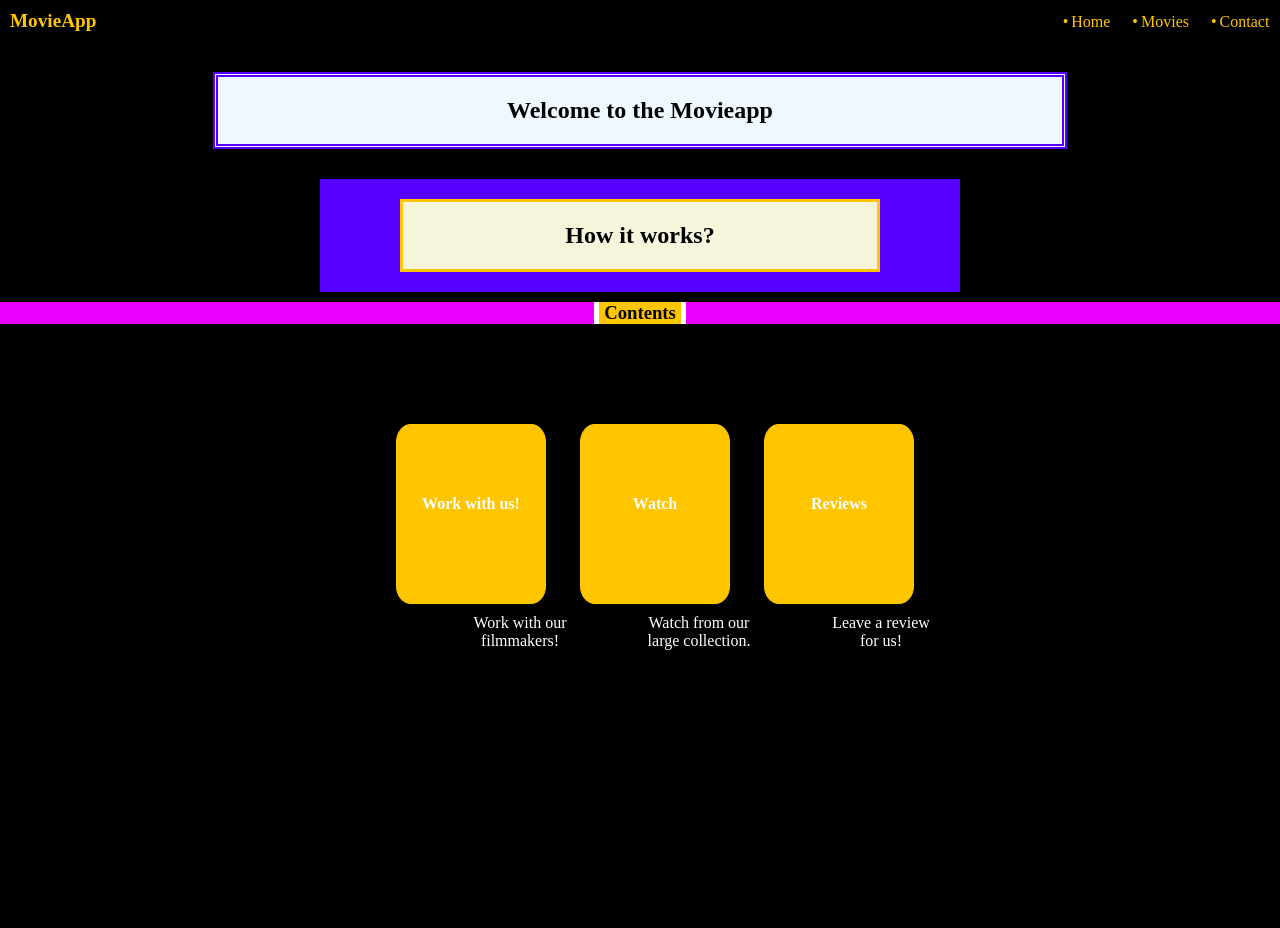
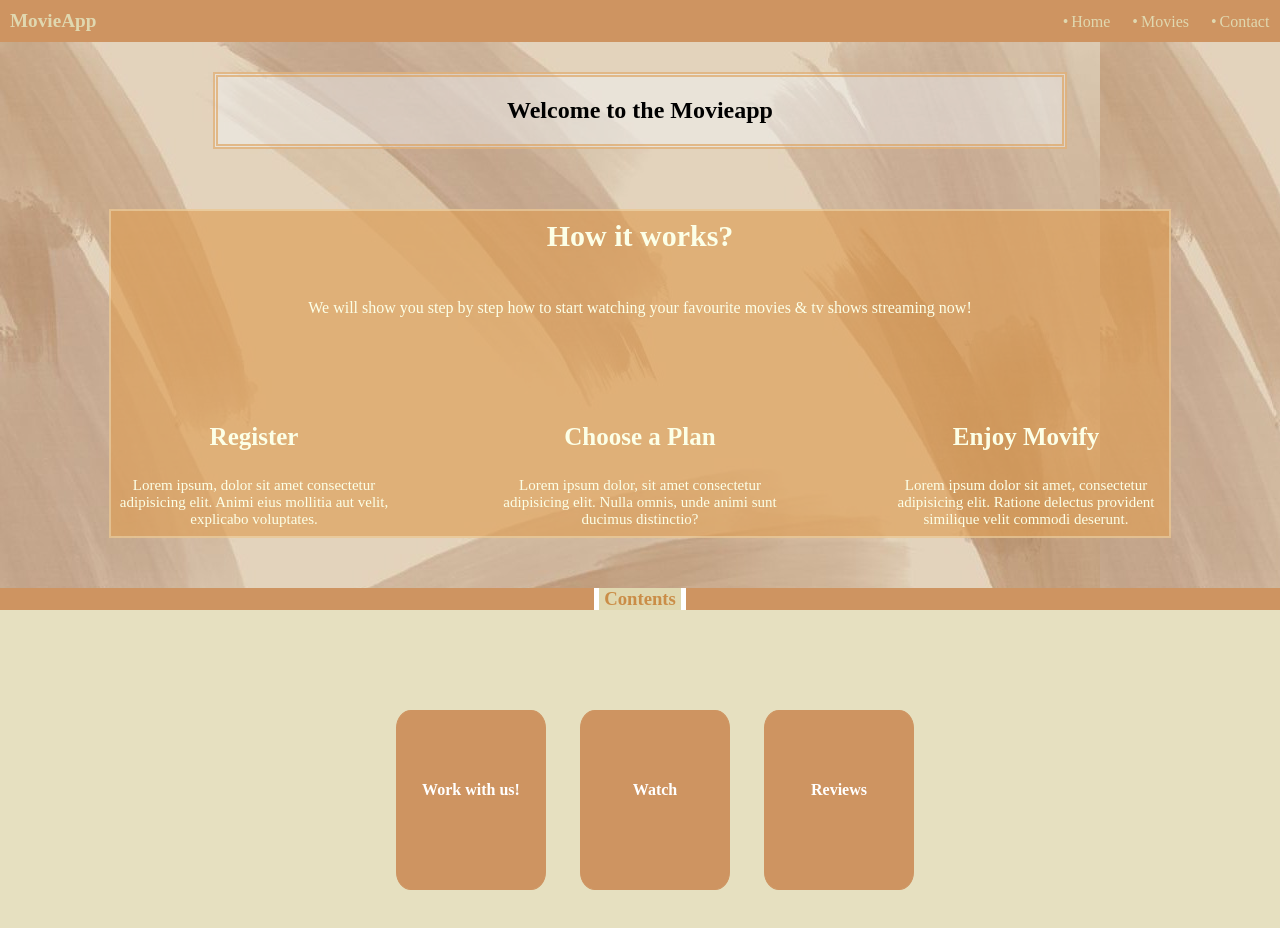
Before and after one commit to almaliselin/CSS--rnekleri, a plain HTML site: page ornek_2/ornek_2.html in a window 1280 px wide. Before the commit the page ends 800 px from the top, so only its background shows below. Drawn offline with Linux system fonts and the light colour scheme.

Commit message:
background ekleme, tasarım düzenleme

```diff
--- a/ornek_2/ornek_2.css
+++ b/ornek_2/ornek_2.css
@@ -4,22 +4,27 @@
 }
 
 body {
-    background-color: #000;
+    background: #e0d8b0c9;
+}
+
+main {
+    background-image: url(tablebackground.jpg);
+    background-position: fixed;
 }
 
 .main-header {
-    background-color: #000;
+    background: #CE9461;
     padding: 10px;
 }
 
 .nav_links {
     text-decoration: none;
-    color: #FFC600;
+    color: #E0D8B0;
     margin-left: 15px;
 }
 
 .nav_links:hover {
-    color: #E900FF;
+    color: #FCFFE7;
 }
 
 a.nav_links::before {
@@ -28,12 +33,12 @@ a.nav_links::before {
 }
 
 .nav_links:hover::before {
-    color: #E900FF;
+    color: #FCFFE7;
 }
 
 .nav_link {
     text-decoration: none;
-    color: #FFC600;
+    color: #E0D8B0;
     font-weight: bold;
     font-size: larger;
 }
@@ -55,7 +60,7 @@ a.nav_links::before {
 }
 
 #anabaslik {
-    background-color: #000;
+    margin: auto;
     width: 100%;
     padding: 30px;
 }
@@ -63,40 +68,58 @@ a.nav_links::before {
 h1 {
     padding: 20px;
     margin: auto;
-    background-color: #f0f8ff;
-    border: 5px #5800FF;
+    background-color: #f0f8ff6b;
+    border: 5px #de9f579f;
     border-style: double;
     width: 70%;
     text-align: center;
 }
 
-#acıklama {
-    background-color: #5800FF;
-    width: 50%;
-    margin: auto;
-    padding: 20px;
+#nasilyapilir {
+    color: #FCFFE7;
+    text-align: center;
+    margin: 30px auto;
+    padding-top: 5px;
+    padding-bottom: 5px;
+    background-color: #de9f57a9;
+    border: 2px solid #fcffe752;
 }
 
-h2 {
-    padding: 20px;
-    width: 80%;
-    margin: auto;
-    background-color: beige;
-    border: 3px solid #FFC600;
+#nasil1 {
+    font-size: 30px;
+    height: 80px;
+}
+
+#nasil1_ {
+    font-weight: lighter;
+}
+
+#nasil2,
+#nasil3,
+#nasil4 {
+    height: 50px;
+    font-size: 25px;
+}
+
+#nasil2_,
+#nasil3_,
+#nasil4_ {
+    width: 280px;
+    font-size: 15px;
+}
+
+#icerik {
+    background-color: #CE9461;
+    width: 100%;
+    height: 22px;
+    margin-top: 50px;
     text-align: center;
 }
 
-#icerik {
-    background-color: #E900FF;
-    width: 100%;
-    height: 22px;
-    margin-top: 10px;
-    text-align: center;
-}
-
-h3 {
+#icerik_baslık {
     width: max-content;
-    background-color: #FFC600;
+    background-color: #E0D8B0;
+    color: #ca8d47;
     border-left: 5px solid white;
     border-right: 5px solid white;
     display: inline-block;
@@ -105,8 +128,8 @@ h3 {
 }
 
 .dügmeler {
-    margin: 100px;
-    margin-bottom: 10px;
+    margin: 100px auto;
+    margin-bottom: 50px;
     text-align: center;
 }
 
@@ -120,51 +143,29 @@ h3 {
 }
 
 .dügmeler>a:link {
-    border: 1.5px solid #FFC600;
+    border: 1.5px solid #CE9461;
     border-radius: 10%;
-    background-color: #FFC600;
+    background-color: #CE9461;
     color: white;
     font-weight: bold;
 }
 
 .dügmeler>a:visited {
     color: white;
-    border: #FFC600;
+    border: #CE9461;
     border-radius: 10%;
 }
 
 .dügmeler>a:hover {
-    background-color: #5800FF;
-    border: 1.5px solid #5800FF;
+    background-color: #E0D8B0;
+    border: 1.5px solid #E0D8B0;
+    color: #CE9461;
     border-radius: 10%;
 }
 
 .dügmeler>a:active {
-    background-color: #E900FF;
-    border: 1.5px solid #E900FF;
+    background-color: #DEA057;
+    color: #FCFFE7;
+    border: 1.5px solid #DEA057;
     border-radius: 10%;
 }
-
-#tanimlar {
-    margin-top: 10px;
-    margin-left: 200px;
-}
-
-#tanimlar>p {
-    color: white;
-    display: inline-block;
-    width: 120px;
-    text-align: center;
-}
-
-.tanim1 {
-    margin-left: 260px;
-}
-
-.tanim2 {
-    margin-left: 55px;
-}
-
-.tanim3 {
-    margin-left: 58px;
-}
--- a/ornek_2/ornek_2.html
+++ b/ornek_2/ornek_2.html
@@ -27,11 +27,55 @@
         <section id="anabaslik">
             <h1>Welcome to the Movieapp</h1>
         </section>
-        <section id="acıklama">
-            <h2>How it works?</h2>
-        </section>
+
+        <table id="nasilyapilir">
+            <th colspan="5">
+                <h2 id="nasil1">How it works?</h2>
+                <p id="nasil1_">We will show you step by step how to start watching your favourite movies & tv shows
+                    streaming
+                    now!</p>
+            </th>
+            <tbody>
+                <tr style="height: 100px;"></tr>
+                <tr>
+                    <td class="td1">
+                        <h3 id="nasil2">Register</h3>
+                    </td>
+                    <td style="width: 100px;"></td>
+                    <td class="td2">
+                        <h3 id="nasil3">Choose a Plan</h3>
+                    </td>
+                    <td style="width: 100px;"></td>
+                    <td class="td3">
+                        <h3 id="nasil4">Enjoy Movify</h3>
+                    </td>
+                </tr>
+                <tr>
+                    <td class="td1">
+                        <p id="nasil2_">Lorem ipsum, dolor sit amet consectetur adipisicing elit. Animi eius mollitia
+                            aut velit,
+                            explicabo voluptates.</p>
+                    </td>
+                    <td></td>
+                    <td class="td2">
+                        <p id="nasil3_">Lorem ipsum dolor, sit amet consectetur adipisicing elit. Nulla omnis, unde
+                            animi sunt
+                            ducimus
+                            distinctio?</p>
+                    </td>
+                    <td></td>
+                    <td class="td3">
+                        <p id="nasil4_">Lorem ipsum dolor sit amet, consectetur adipisicing elit. Ratione delectus
+                            provident
+                            similique
+                            velit commodi deserunt.</p>
+                    </td>
+                </tr>
+            </tbody>
+        </table>
+
         <section id="icerik">
-            <h3>Contents</h3>
+            <h3 id="icerik_baslık">Contents</h3>
         </section>
     </main>
 
@@ -41,13 +85,6 @@
         <a href="#" class="dügme2">Watch</a>
         <a href="#" class="dügme3">Reviews</a>
     </div>
-    <div id="tanimlar">
-        <p class="tanim1">Work with our filmmakers!</p>
-        <p class="tanim2">Watch from our large collection.</p>
-        <p class="tanim3">Leave a review for us!</p>
-    </div>
-
-
 </body>
 
 </html>
```
Also changed, not shown: ornek_2/tablebackground.jpg (added).
